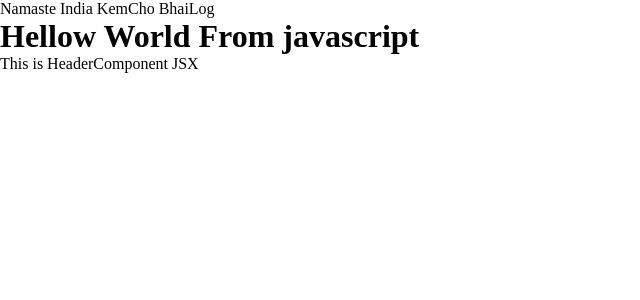
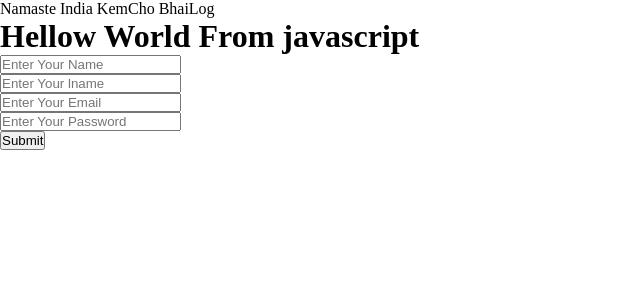
Before and after one commit to Gautam-121/React-learning, a React (Vite) app: page / in a window 1280 px wide. Shown: the top 300 px of the page, without its empty margins (0-640 px from the left). Built offline with nearby package versions, Linux system fonts and the light colour scheme.

Commit message:
part01 and 02 combined

```diff
--- a/App.js
+++ b/App.js
@@ -1,6 +1,7 @@
 import React from "react"
 import  ReactDOM  from "react-dom/client"
 import "./index.css"
+import PractiseState from "./componets/PracticeState"
 
 const parent1 = React.createElement("div" , {id : "parent1"} , [
     React.createElement("p" , {id : "child1"} , "This is Child1"),
@@ -27,9 +28,12 @@ const headingFromJsx = (
 )
 
 //Defining a React Component
-const HeadingComponent = ()=>{
+const HeadingComponent = ({name , age })=>{
+
     return (
-        <> This is HeaderComponent JSX </>
+        <div>
+            This is HeaderComponent JSX by {name} {age}
+        </div>
     )
 }
 
@@ -38,6 +42,36 @@ const roots = ReactDOM.createRoot(document.getElementById("root"))
 
 console.log(roots)
 
+const datas = [
+    {
+        id : 1,
+        name : "Guatam",
+        age : "23"
+    },
+    {
+        id : 2,
+        name : "Sandhya",
+        age : "24"
+    },
+    {
+        id : 3,
+        name : "Rohit",
+        age : "27"
+    }
+]
+
+const Applayout = ()=>{
+    return(
+       <>
+           {
+            datas.map(data=>(
+                <HeadingComponent key={data.id} {...data}/>
+            ))
+           }
+       </>
+    )
+}
+
 // roots.render(HeadingComponent())
-roots.render(<HeadingComponent/>)
+roots.render(<PractiseState/>)
 // roots.render(<HeadingComponent></HeadingComponent>)
--- /dev/null
+++ b/componets/PracticeState.js
@@ -0,0 +1,50 @@
+import React, { useState } from "react"
+
+const PractiseState = ()=>{
+    const [user , setUser] = useState({
+        fname : "",
+        lname : "",
+        email : "",
+        password : ""
+    })
+
+    const handleInput = (e)=>{
+        const name = e.target.name
+        setUser({...user , [name] : e.target.value})
+    }
+
+    const submitHandler = (e)=>{
+        e.preventDefault()
+        setUser({
+            fname : "",
+            lname : "",
+            email : "",
+            password : ""
+        })
+    }
+
+    console.log(user)
+    return(
+        <form onSubmit={submitHandler}>
+            <div>
+                <label htmlFor="fname"></label>
+                <input type="text" placeholder="Enter Your Name" name="fname" value={user.fname} onChange={handleInput} id="fname" required />
+            </div>
+            <div>
+                <label htmlFor="lname"></label>
+                <input type="text" placeholder="Enter Your lname" name="lname" value={user.lname} onChange={handleInput} id="lname" required />
+            </div>
+            <div>
+                <label htmlFor="email"></label>
+                <input type="email" placeholder="Enter Your Email" name="email" value={user.email} onChange={handleInput} id="email" required />
+            </div>
+            <div>
+                <label htmlFor="password"></label>
+                <input type="text" placeholder="Enter Your Password" name="password" value={user.password} onChange={handleInput} id="password" />
+            </div>
+            <button>Submit</button>
+        </form>
+    )
+}
+
+export default PractiseState
```
Also changed, not shown: Readme/Readme2.md.
